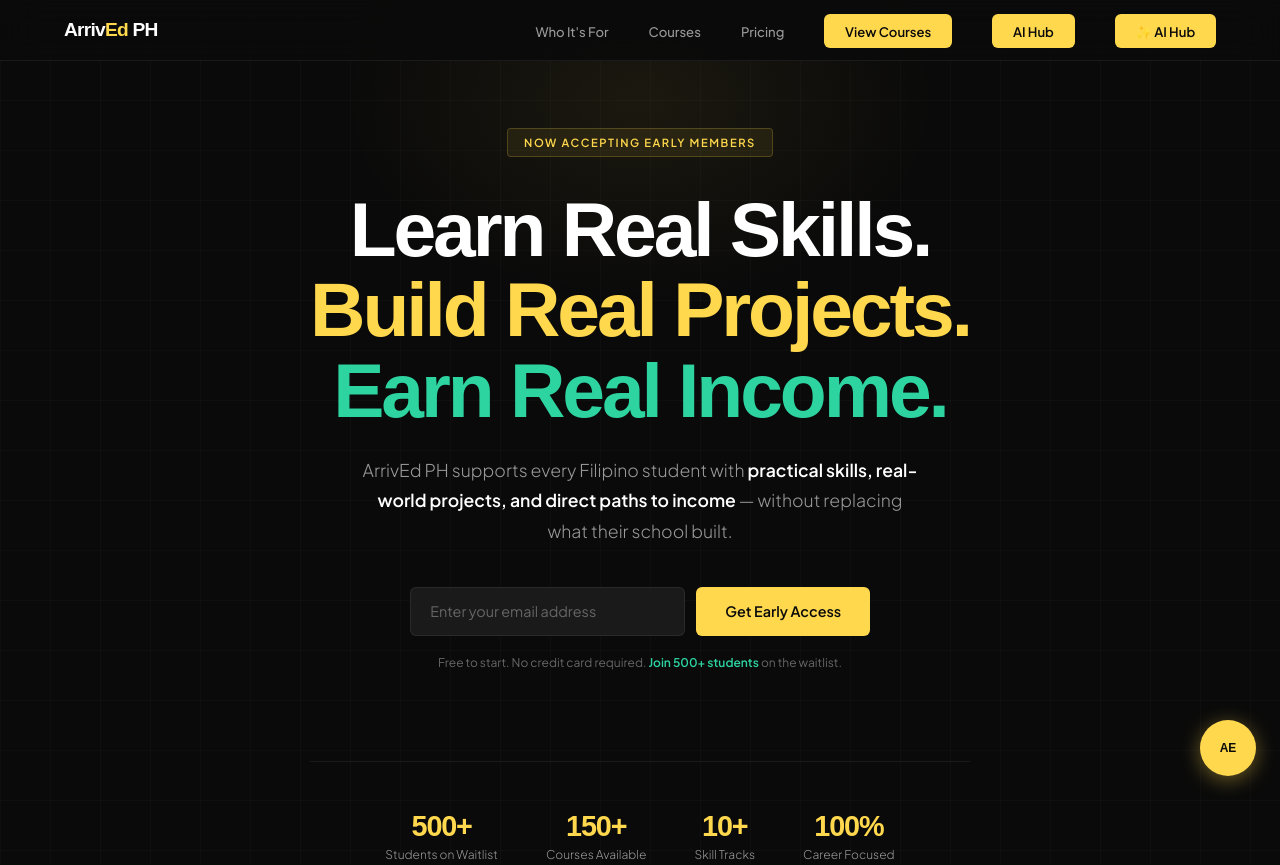
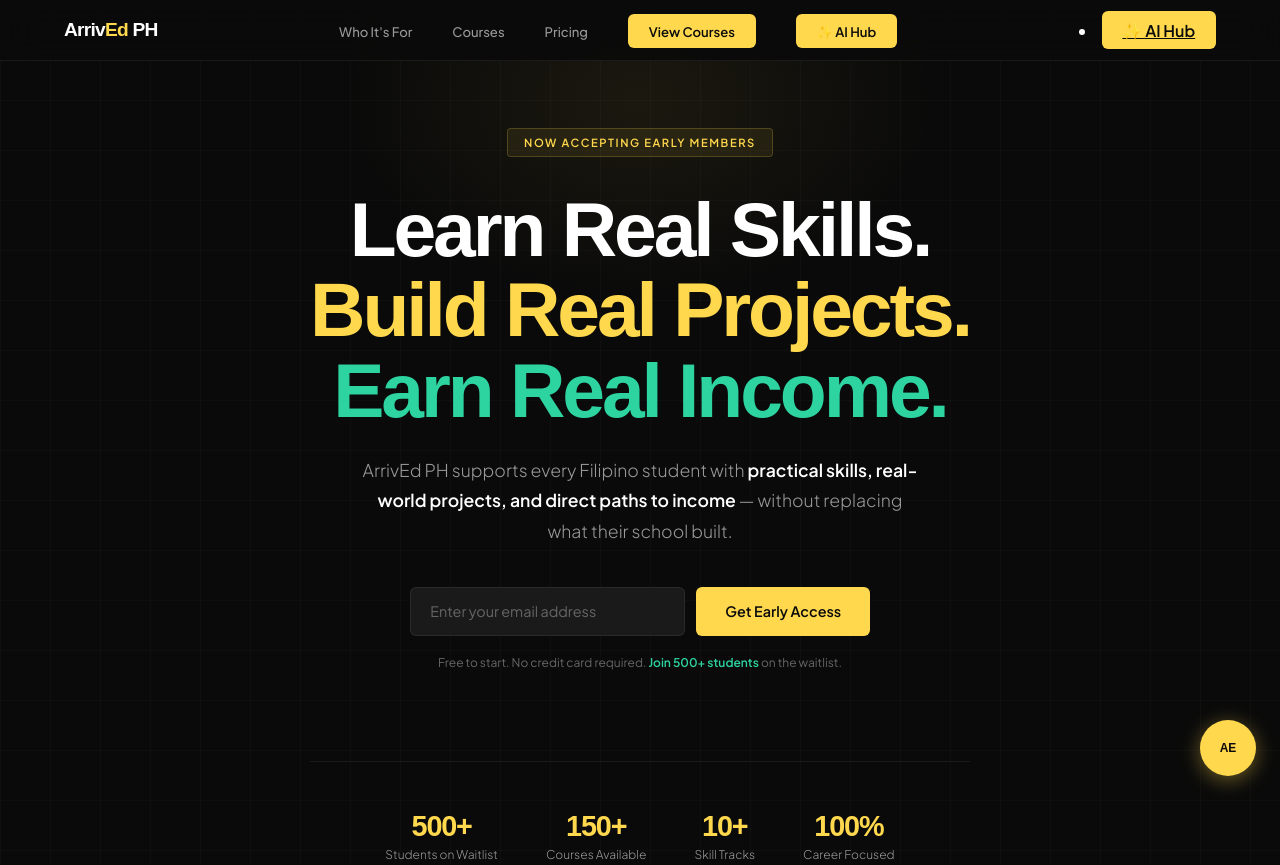
Before and after one commit to claire7892/arrivedph, a website: page index.html in a window 1280 px wide. Shown: the top 865 px of the page. Drawn offline with Linux system fonts and the light colour scheme; a web font is replaced by a local one.

Commit message:
Remove AI Hub link and update navigation

```diff
--- a/index.html
+++ b/index.html
@@ -789,9 +789,9 @@ footer {
     <li><a href="courses.html">Courses</a></li>
     <li><a href="#pricing">Pricing</a></li>
     <li><a href="courses.html" class="nav-cta">View Courses</a></li>
-    <li><a href="aihub.html" class="nav-cta">AI Hub</a></li>
     <li><a href="arrivedph-v3.html" class="nav-cta">✨ AI Hub</a></li>
   </ul>
+     <li><a href="arrivedph-v3.html" class="nav-cta">✨ AI Hub</a></li>
 </nav>
 
 <!-- HERO -->
```
